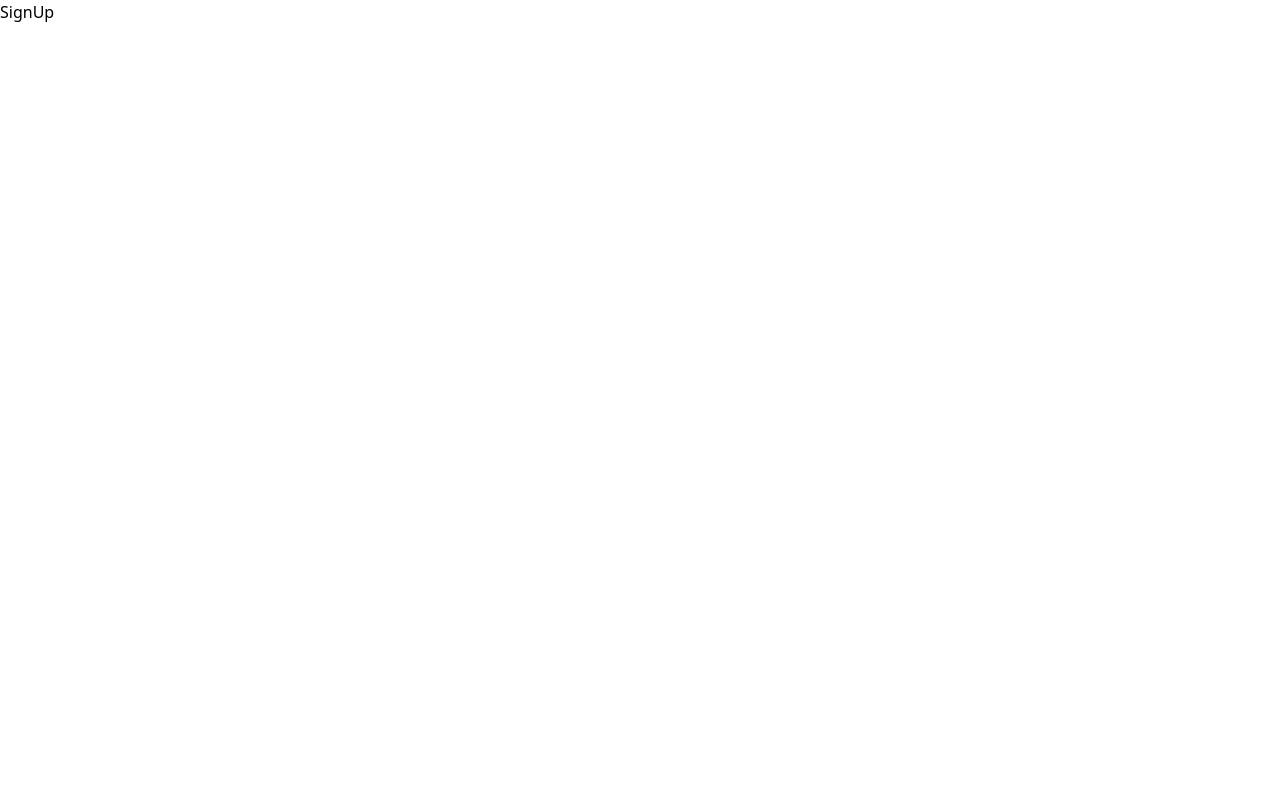
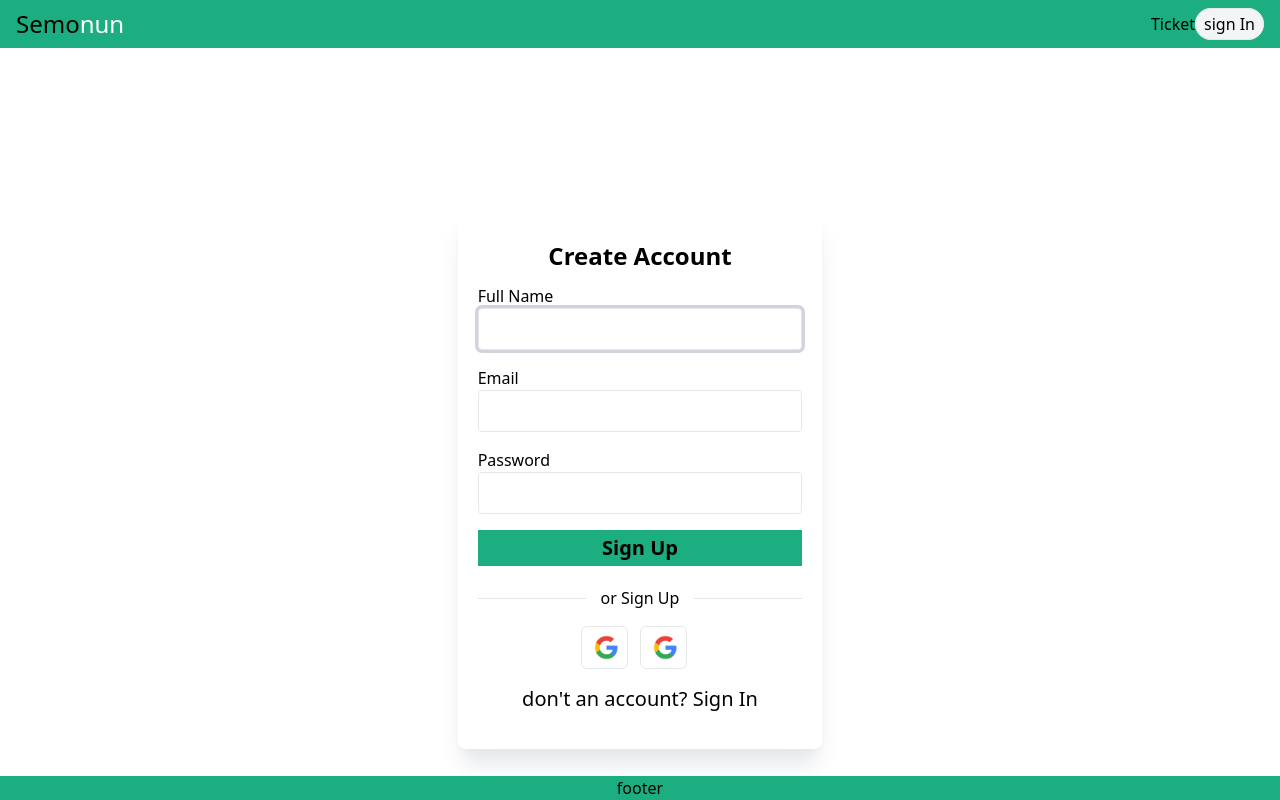
Before and after one commit to atsed27/Semmonu, a Next.js app: page /register in a window 1280 px wide. Built offline with nearby package versions, Linux system fonts and the light colour scheme; no server answers.

Commit message:
register page is add

```diff
--- a/pages/register.js
+++ b/pages/register.js
@@ -1,7 +1,157 @@
-import React from 'react';
+/* eslint-disable @next/next/no-img-element */
+import Layout from '@/components/Layout';
+import React, { useEffect } from 'react';
+import Google from '../public/Image/google.png';
+import Image from 'next/image';
+import Link from 'next/link';
+import { toast } from 'react-toastify';
+import { useForm } from 'react-hook-form';
+import { useSession } from 'next-auth/react';
+import { getError } from '@/utils/error';
+import { useRouter } from 'next/router';
+import axios from 'axios';
 
 function SignUp() {
-  return <div>SignUp</div>;
+  const { data: session } = useSession();
+  const router = useRouter();
+  const { redirect } = router.query;
+
+  useEffect(() => {
+    if (session?.user) {
+      router.push(redirect || '/');
+    }
+  }, [redirect, router, session?.user]);
+  const {
+    handleSubmit,
+    register,
+    formState: { errors },
+  } = useForm();
+
+  const submitHandler = async ({ name, email, password }) => {
+    try {
+      const res = await axios.post('api/auth/signup', {
+        name,
+        email,
+        password,
+      });
+      console.log(res);
+      toast.success('Register is successful');
+      router.push('/login');
+    } catch (error) {
+      toast.error(getError(error));
+      console.log(error);
+    }
+  };
+  return (
+    <Layout title={'login'}>
+      <div className="container m-auto mt-4 px-4">
+        <div className="flex items-center justify-center">
+          <form
+            onSubmit={handleSubmit(submitHandler)}
+            className=" mx-2 mt-16 mb-5 sm:mt-24 lg:mt-36 px-5 py-5  shadow-xl shadow-gray-200 rounded-lg"
+          >
+            <h1 className="text-2xl py-3 text-center font-bold">
+              Create Account
+            </h1>
+            <div className="mb-4">
+              <label htmlFor="email"> Full Name</label>
+              <input
+                type="text"
+                {...register('name', {
+                  required: 'Please enter your name',
+                })}
+                className="w-full"
+                id="name"
+                autoFocus
+              ></input>
+              {errors.name && (
+                <div className="text-red-600"> {errors.name.message} </div>
+              )}
+            </div>
+            <div className="mb-4">
+              <label htmlFor="email">Email</label>
+              <input
+                type="email"
+                {...register('email', {
+                  required: 'Please enter your email',
+                  pattern: {
+                    value: /^[a-zA-Z0-9_.+-]+@[a-zA-Z0-9-]+.[a-zA-Z0-9-.]+$/i,
+                    message: 'Please enter valid email address',
+                  },
+                })}
+                className="w-full rounded"
+                id="email"
+              />
+              {errors.email && (
+                <div className="text-red-600"> {errors.email.message} </div>
+              )}
+            </div>
+            <div className="mb-4">
+              <label htmlFor="password">Password</label>
+              <input
+                type="password"
+                {...register('password', {
+                  required: 'Please enter your password',
+                  minLength: {
+                    value: 6,
+                    message: 'password more than 5 chars',
+                  },
+                })}
+                className="w-full rounded"
+                id="password"
+              />
+              {errors.password && (
+                <div className="text-red-600">{errors.password.message}</div>
+              )}
+            </div>
+
+            <div className="mb-5 bg-primary">
+              <h3 className="text-center">
+                <button className="text-xl   py-1 px-10 font-semibold">
+                  Sign Up
+                </button>
+              </h3>
+            </div>
+            <div className="flex items-center justify-between mb-4">
+              <div className=" w-1/3">
+                <hr className="text-xl text-green-400" />
+              </div>
+              <div className="">
+                <h2 className="text-center">or Sign Up</h2>
+              </div>
+              <div className="w-1/3">
+                <hr className="text-3xl " />
+              </div>
+            </div>
+            <div className="mb-4 flex items-center justify-center">
+              <button className="border rounded-md mr-3 pl-3 pr-2 py-2">
+                <Image
+                  className=""
+                  src={Google}
+                  alt="google"
+                  width={25}
+                  height={25}
+                />
+              </button>
+              <button className="border rounded-md mr-3 pl-3 pr-2 py-2">
+                <Image
+                  className=""
+                  src={Google}
+                  alt="google"
+                  width={25}
+                  height={25}
+                />
+              </button>
+            </div>
+            <div className="mb-4 text-lg sm:text-xl flex items-center justify-center">
+              don&apos;t an account?&nbsp;
+              <Link href={`/login?redirect=${redirect || '/'}`}>Sign In</Link>
+            </div>
+          </form>
+        </div>
+      </div>
+    </Layout>
+  );
 }
 
 export default SignUp;
--- a/pages/ticket.js
+++ b/pages/ticket.js
@@ -51,12 +51,10 @@ function Ticket() {
                           <h2 className="text-base  ">
                             {item.rating} out of 10
                           </h2>
-                          <h2 className="text-lg font-bold ">
-                            {item.numReviews} view
-                          </h2>
+                          <h2 className="text-base ">{item.numReviews} view</h2>
                         </div>
                       </div>
-                      <div className="my-5 text-xl flex flex-col items-center ">
+                      <div className="my-5 text-lg flex flex-col items-center ">
                         <div>
                           <button
                             onClick={() => {
@@ -83,13 +81,13 @@ function Ticket() {
                                 payload: { ...item, quantity: quantity },
                               });
                             }}
-                            className="text-3xl"
+                            className="text-xl"
                           >
                             +
                           </button>
-                          <h2 className="text-2xl px-2"> {item.quantity} </h2>
+                          <h2 className="text-xl px-2"> {item.quantity} </h2>
                           <button
-                            className="text-4xl"
+                            className="text-2xl"
                             onClick={() => {
                               const quantity = item.quantity - 1;
                               if (quantity === 0) {
```
